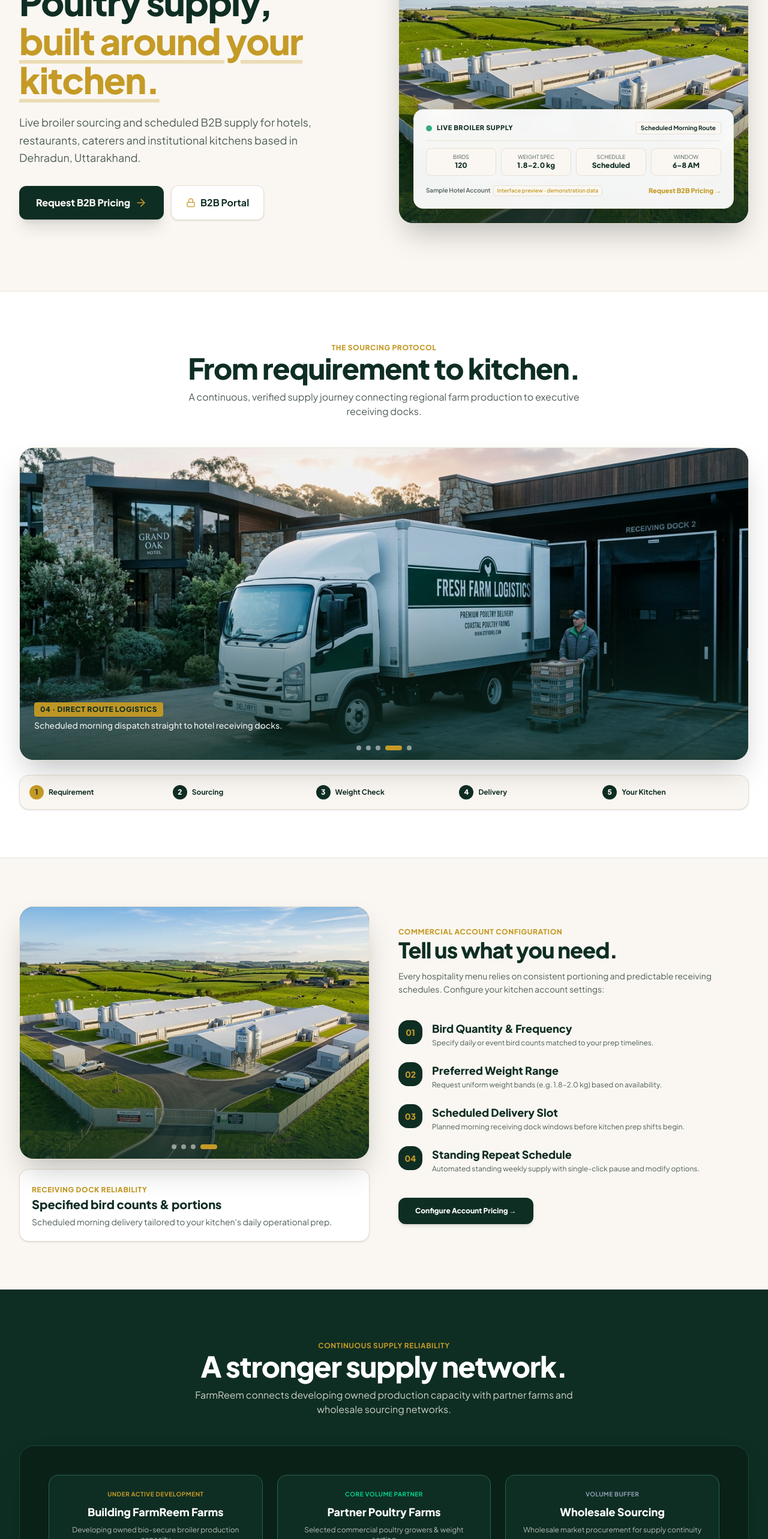
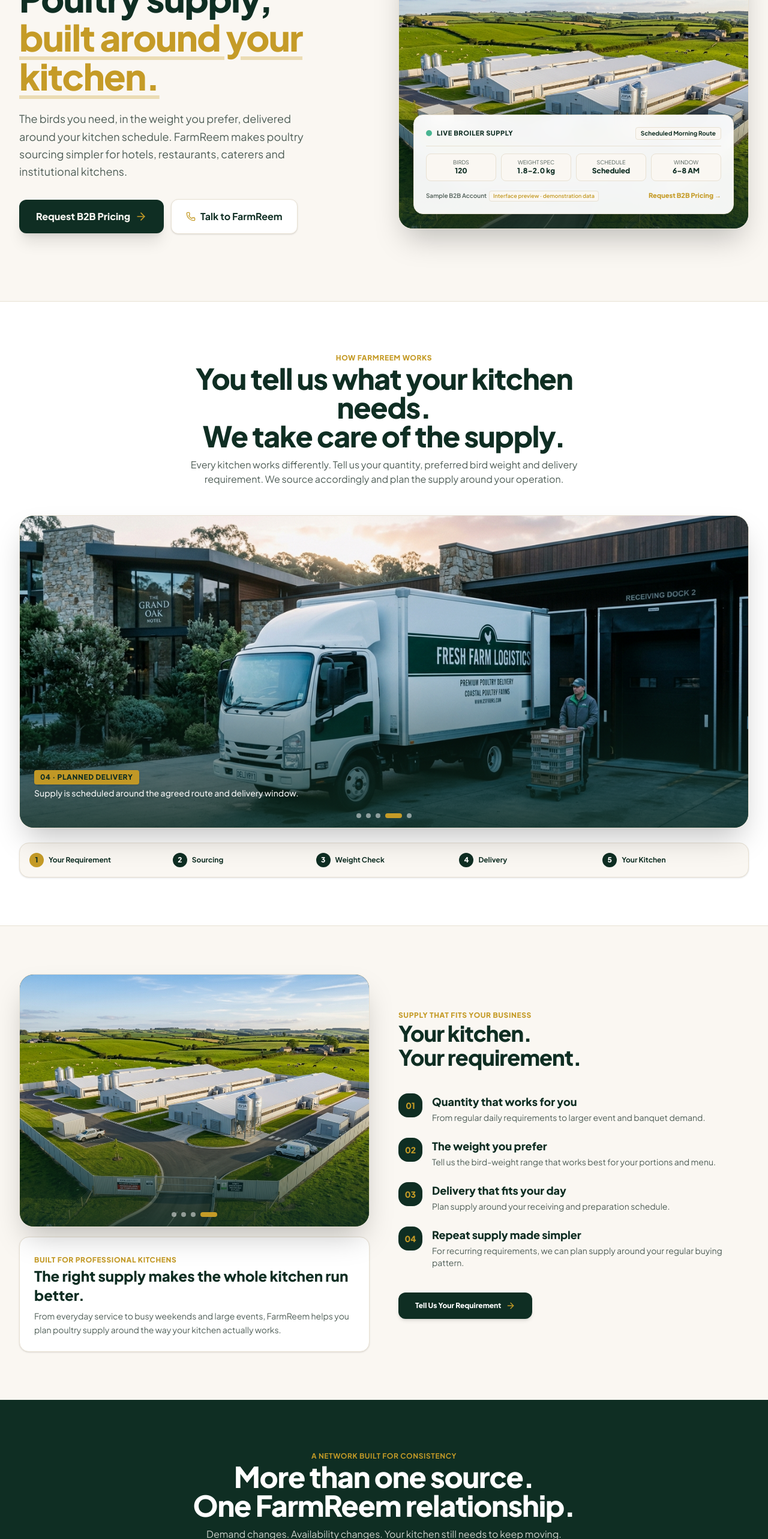
Before and after one commit to syedsadiq876-coder/farmreem, a Next.js app: page / in a window 1280 px wide. Shown: the part 234-2800 px from the top of the page at 60% size. Built offline with nearby package versions, Linux system fonts and the light colour scheme.

Commit message:
docs: implement exact approved homepage copy brief

```diff
--- a/src/app/page.tsx
+++ b/src/app/page.tsx
@@ -5,16 +5,7 @@ import {
   Lock,
   Phone,
   MessageSquare,
-  Scale,
-  Clock,
-  ShieldCheck,
-  Building2,
-  RotateCcw,
-  Calendar,
-  ChevronRight,
   MapPin,
-  CheckCircle2,
-  UserPlus,
 } from "lucide-react";
 import ImageCarousel from "@/components/ui/ImageCarousel";
 
@@ -30,7 +21,7 @@ export default function HomePage() {
     },
     {
       src: "/images/quality_inspect.jpg",
-      alt: "Hotel Foodservice Receiving Dock Verification",
+      alt: "Foodservice Quality Inspection",
     },
     {
       src: "/images/farm_facility.jpg",
@@ -41,33 +32,33 @@ export default function HomePage() {
   const sourcingSlides = [
     {
       src: "/images/farm_sunrise.jpg",
-      alt: "Partner Poultry Farm Sourcing",
-      captionTitle: "01 · Regional Farm Sourcing",
-      captionSub: "Partner Farm Network with monitored bird condition.",
+      alt: "Tell us what you need",
+      captionTitle: "01 · Tell us what you need",
+      captionSub: "Bird count, preferred weight and delivery requirement.",
     },
     {
       src: "/images/quality_inspect.jpg",
-      alt: "Bird Inspection & Calibrated Weighment",
-      captionTitle: "02 · Calibrated Weighment",
-      captionSub: "Dual weighment tickets recorded at dispatch.",
+      alt: "We source your supply",
+      captionTitle: "02 · We source your supply",
+      captionSub: "We coordinate supply through our sourcing network based on your requirement and availability.",
     },
     {
       src: "/images/farm_facility.jpg",
-      alt: "FarmReem Facility Infrastructure Development",
-      captionTitle: "03 · Controlled Infrastructure",
-      captionSub: "Bio-secure handling protocols and specialized crate transport.",
+      alt: "Weight check",
+      captionTitle: "03 · Weight check",
+      captionSub: "Birds are checked against the requested weight range before dispatch.",
     },
     {
       src: "/images/delivery_fleet.jpg",
-      alt: "Scheduled B2B Delivery Logistics",
-      captionTitle: "04 · Direct Route Logistics",
-      captionSub: "Scheduled morning dispatch straight to hotel receiving docks.",
+      alt: "Planned delivery",
+      captionTitle: "04 · Planned delivery",
+      captionSub: "Supply is scheduled around the agreed route and delivery window.",
     },
     {
       src: "/images/hero_chef_kitchen.jpg",
-      alt: "Commercial Kitchen Receiving",
-      captionTitle: "05 · Kitchen Receiving",
-      captionSub: "Receiving dock verification and account weight check.",
+      alt: "Ready for your kitchen",
+      captionTitle: "05 · Ready for your kitchen",
+      captionSub: "Your team receives the quantity and specification agreed for the order.",
     },
   ];
 
@@ -82,7 +73,7 @@ export default function HomePage() {
     },
     {
       src: "/images/quality_inspect.jpg",
-      alt: "Receiving Dock Verification",
+      alt: "Kitchen Quality Inspection",
     },
     {
       src: "/images/farm_facility.jpg",
@@ -97,7 +88,7 @@ export default function HomePage() {
     "url": "https://www.farmreem.com",
     "logo": "https://www.farmreem.com/images/farmreem-logo.png",
     "image": "https://www.farmreem.com/images/hero_foodservice.jpg",
-    "description": "B2B live broiler sourcing and scheduled poultry supply for hotels, restaurants, caterers and institutional kitchens.",
+    "description": "B2B live broiler sourcing and scheduled poultry supply for hotels, restaurants, caterers and institutional kitchens based in Dehradun, Uttarakhand.",
     "telephone": "+918475863634",
     "email": "contact@farmreem.com",
     "address": {
@@ -134,7 +125,7 @@ export default function HomePage() {
             <div className="lg:col-span-6 space-y-6 text-center lg:text-left">
               <div className="inline-flex items-center gap-2 px-3.5 py-1.5 rounded-full bg-white border border-[#E8E1D3] text-[#0F2E23] text-xs font-bold uppercase tracking-wider shadow-sm">
                 <MapPin className="w-3.5 h-3.5 text-[#C59B27]" />
-                <span>Foodservice Supply · India</span>
+                <span>B2B POULTRY SUPPLY</span>
               </div>
 
               <h1 className="text-4xl sm:text-5xl lg:text-6xl font-extrabold tracking-tight text-[#0F2E23] leading-[1.08]">
@@ -145,7 +136,7 @@ export default function HomePage() {
               </h1>
 
               <p className="text-base sm:text-lg text-[#4F5E57] font-normal leading-relaxed max-w-lg mx-auto lg:mx-0">
-                Live broiler sourcing and scheduled B2B supply for hotels, restaurants, caterers and institutional kitchens based in Dehradun, Uttarakhand.
+                The birds you need, in the weight you prefer, delivered around your kitchen schedule. FarmReem makes poultry sourcing simpler for hotels, restaurants, caterers and institutional kitchens.
               </p>
 
               {/* CTAs */}
@@ -158,13 +149,13 @@ export default function HomePage() {
                   <ArrowRight className="w-5 h-5 text-[#C59B27] group-hover:translate-x-1 transition-transform" />
                 </Link>
 
-                <Link
-                  href="/login"
+                <a
+                  href="tel:+918475863634"
                   className="w-full sm:w-auto bg-white hover:bg-[#FAF7F2] text-[#0F2E23] font-bold text-base px-6 py-4 rounded-xl border border-[#E8E1D3] transition-colors flex items-center justify-center gap-2 shadow-sm cursor-pointer"
                 >
-                  <Lock className="w-4 h-4 text-[#C59B27]" />
-                  B2B Portal
-                </Link>
+                  <Phone className="w-4 h-4 text-[#C59B27]" />
+                  Talk to FarmReem
+                </a>
               </div>
             </div>
 
@@ -212,7 +203,7 @@ export default function HomePage() {
 
                       <div className="pt-1 flex items-center justify-between text-xs">
                         <span className="text-[10px] text-[#4F5E57] font-semibold flex items-center gap-1">
-                          <span>Sample Hotel Account</span>
+                          <span>Sample B2B Account</span>
                           <span className="text-[9px] text-[#C59B27] bg-[#FAF7F2] px-1.5 py-0.5 rounded border border-[#E8E1D3]">Interface preview · demonstration data</span>
                         </span>
                         <Link
@@ -233,20 +224,21 @@ export default function HomePage() {
       </section>
 
       {/* -------------------------------------------------------------
-          SECTION 2 — ONE VISUAL BRAND STORY (Automatic Carousel Sequence)
+          SECTION 2 — HOW FARMREEM WORKS (Automatic Carousel Sequence)
          ------------------------------------------------------------- */}
       <section className="py-20 bg-white border-y border-[#E8E1D3]">
         <div className="max-w-7xl mx-auto px-4 sm:px-6 lg:px-8 space-y-12">
 
           <div className="text-center max-w-2xl mx-auto space-y-3">
             <span className="text-xs font-extrabold uppercase tracking-wider text-[#C59B27]">
-              The Sourcing Protocol
+              HOW FARMREEM WORKS
             </span>
             <h2 className="text-3xl sm:text-5xl font-extrabold text-[#0F2E23] tracking-tight">
-              From requirement to kitchen.
+              You tell us what your kitchen needs. <br className="hidden sm:inline" />
+              We take care of the supply.
             </h2>
             <p className="text-base text-[#4F5E57]">
-              A continuous, verified supply journey connecting regional farm production to executive receiving docks.
+              Every kitchen works differently. Tell us your quantity, preferred bird weight and delivery requirement. We source accordingly and plan the supply around your operation.
             </p>
           </div>
 
@@ -263,7 +255,7 @@ export default function HomePage() {
               <div className="grid grid-cols-2 sm:grid-cols-5 gap-3 text-xs font-bold text-[#0F2E23]">
                 <div className="flex items-center gap-2">
                   <span className="w-6 h-6 rounded-full bg-[#C59B27] text-[#0F2E23] flex items-center justify-center text-xs font-extrabold">1</span>
-                  <span>Requirement</span>
+                  <span>Your Requirement</span>
                 </div>
                 <div className="flex items-center gap-2">
                   <span className="w-6 h-6 rounded-full bg-[#0F2E23] text-white flex items-center justify-center text-xs font-extrabold">2</span>
@@ -289,13 +281,13 @@ export default function HomePage() {
       </section>
 
       {/* -------------------------------------------------------------
-          SECTION 3 — SUPPLY BUILT AROUND THE BUYER (Clean Visual + Editorial Copy Below)
+          SECTION 3 — PROFESSIONAL KITCHEN / RECEIVING VISUAL
          ------------------------------------------------------------- */}
       <section className="py-20 bg-[#FAF7F2]">
         <div className="max-w-7xl mx-auto px-4 sm:px-6 lg:px-8">
           <div className="grid grid-cols-1 lg:grid-cols-12 gap-12 items-center">
 
-            {/* Left: Clean Kitchen Visual Carousel + Editorial Block Below (NO Text Overlay) */}
+            {/* Left: Clean Kitchen Visual Carousel + Editorial Block Below */}
             <div className="lg:col-span-6 space-y-4">
               <ImageCarousel
                 slides={kitchenSlides}
@@ -304,31 +296,29 @@ export default function HomePage() {
               />
 
               {/* Text Placement Directly BELOW Photograph */}
-              <div className="p-5 rounded-2xl bg-white border border-[#E8E1D3] shadow-sm space-y-1">
+              <div className="p-6 rounded-2xl bg-white border border-[#E8E1D3] shadow-sm space-y-2">
                 <span className="text-xs font-extrabold uppercase tracking-wider text-[#C59B27]">
-                  Receiving Dock Reliability
+                  BUILT FOR PROFESSIONAL KITCHENS
                 </span>
-                <h3 className="text-xl font-extrabold text-[#0F2E23]">
-                  Specified bird counts & portions
-                </h3>
-                <p className="text-xs sm:text-sm text-[#4F5E57] leading-relaxed">
-                  Scheduled morning delivery tailored to your kitchen's daily operational prep.
+                <h2 className="text-2xl font-extrabold text-[#0F2E23]">
+                  The right supply makes the whole kitchen run better.
+                </h2>
+                <p className="text-sm text-[#4F5E57] leading-relaxed">
+                  From everyday service to busy weekends and large events, FarmReem helps you plan poultry supply around the way your kitchen actually works.
                 </p>
               </div>
             </div>
 
-            {/* Right: Tactile Specification Controls */}
+            {/* Right: CUSTOMER REQUIREMENT POINTS */}
             <div className="lg:col-span-6 space-y-8">
               <div className="space-y-3">
                 <span className="text-xs font-extrabold uppercase tracking-wider text-[#C59B27]">
-                  Commercial Account Configuration
+                  SUPPLY THAT FITS YOUR BUSINESS
                 </span>
                 <h2 className="text-3xl sm:text-4xl font-extrabold text-[#0F2E23] tracking-tight">
-                  Tell us what you need.
+                  Your kitchen. <br />
+                  Your requirement.
                 </h2>
-                <p className="text-sm text-[#4F5E57] leading-relaxed">
-                  Every hospitality menu relies on consistent portioning and predictable receiving schedules. Configure your kitchen account settings:
-                </p>
               </div>
 
               <div className="space-y-6 pt-2">
@@ -337,8 +327,8 @@ export default function HomePage() {
                     01
                   </div>
                   <div>
-                    <h3 className="font-extrabold text-lg text-[#0F2E23]">Bird Quantity & Frequency</h3>
-                    <p className="text-xs text-[#4F5E57] mt-0.5">Specify daily or event bird counts matched to your prep timelines.</p>
+                    <h3 className="font-extrabold text-lg text-[#0F2E23]">Quantity that works for you</h3>
+                    <p className="text-xs sm:text-sm text-[#4F5E57] mt-0.5">From regular daily requirements to larger event and banquet demand.</p>
                   </div>
                 </div>
 
@@ -347,8 +337,8 @@ export default function HomePage() {
                     02
                   </div>
                   <div>
-                    <h3 className="font-extrabold text-lg text-[#0F2E23]">Preferred Weight Range</h3>
-                    <p className="text-xs text-[#4F5E57] mt-0.5">Request uniform weight bands (e.g. 1.8–2.0 kg) based on availability.</p>
+                    <h3 className="font-extrabold text-lg text-[#0F2E23]">The weight you prefer</h3>
+                    <p className="text-xs sm:text-sm text-[#4F5E57] mt-0.5">Tell us the bird-weight range that works best for your portions and menu.</p>
                   </div>
                 </div>
 
@@ -357,8 +347,8 @@ export default function HomePage() {
                     03
                   </div>
                   <div>
-                    <h3 className="font-extrabold text-lg text-[#0F2E23]">Scheduled Delivery Slot</h3>
-                    <p className="text-xs text-[#4F5E57] mt-0.5">Planned morning receiving dock windows before kitchen prep shifts begin.</p>
+                    <h3 className="font-extrabold text-lg text-[#0F2E23]">Delivery that fits your day</h3>
+                    <p className="text-xs sm:text-sm text-[#4F5E57] mt-0.5">Plan supply around your receiving and preparation schedule.</p>
                   </div>
                 </div>
 
@@ -367,8 +357,8 @@ export default function HomePage() {
                     04
                   </div>
                   <div>
-                    <h3 className="font-extrabold text-lg text-[#0F2E23]">Standing Repeat Schedule</h3>
-                    <p className="text-xs text-[#4F5E57] mt-0.5">Automated standing weekly supply with single-click pause and modify options.</p>
+                    <h3 className="font-extrabold text-lg text-[#0F2E23]">Repeat supply made simpler</h3>
+                    <p className="text-xs sm:text-sm text-[#4F5E57] mt-0.5">For recurring requirements, we can plan supply around your regular buying pattern.</p>
                   </div>
                 </div>
               </div>
@@ -376,9 +366,10 @@ export default function HomePage() {
               <div className="pt-2">
                 <Link
                   href="/request-pricing"
-                  className="inline-flex items-center gap-2 bg-[#0F2E23] hover:bg-[#184636] text-white font-extrabold text-xs px-7 py-3.5 rounded-xl transition-all shadow-md"
+                  className="inline-flex items-center gap-2 bg-[#0F2E23] hover:bg-[#184636] text-white font-extrabold text-xs px-7 py-3.5 rounded-xl transition-all shadow-md group"
                 >
-                  Configure Account Pricing &rarr;
+                  Tell Us Your Requirement
+                  <ArrowRight className="w-4 h-4 text-[#C59B27] group-hover:translate-x-1 transition-transform" />
                 </Link>
               </div>
             </div>
@@ -388,20 +379,21 @@ export default function HomePage() {
       </section>
 
       {/* -------------------------------------------------------------
-          SECTION 4 — FARMREEM SUPPLY NETWORK (Deep Forest Green Brand Moment)
+          SECTION 5 — SUPPLY NETWORK (Deep Forest Green Brand Moment)
          ------------------------------------------------------------- */}
       <section className="py-20 bg-[#0F2E23] text-white relative overflow-hidden">
         <div className="max-w-7xl mx-auto px-4 sm:px-6 lg:px-8 space-y-12 relative z-10">
 
           <div className="text-center max-w-2xl mx-auto space-y-3">
             <span className="text-xs font-bold uppercase tracking-wider text-[#C59B27]">
-              Continuous Supply Reliability
+              A NETWORK BUILT FOR CONSISTENCY
             </span>
             <h2 className="text-3xl sm:text-5xl font-extrabold text-white tracking-tight">
-              A stronger supply network.
+              More than one source. <br />
+              One FarmReem relationship.
             </h2>
             <p className="text-base text-[#FAF7F2]/80">
-              FarmReem connects developing owned production capacity with partner farms and wholesale sourcing networks.
+              Demand changes. Availability changes. Your kitchen still needs to keep moving. FarmReem is building a flexible supply network that combines wholesale sourcing, selected farm partners and, over time, our own production.
             </p>
           </div>
 
@@ -410,27 +402,27 @@ export default function HomePage() {
             <div className="grid grid-cols-1 md:grid-cols-3 gap-6 text-center">
 
               <div className="p-6 rounded-2xl bg-[#0F2E23] border border-[#25634e] space-y-2">
-                <span className="text-[10px] font-bold text-[#C59B27] uppercase tracking-wider block">
-                  Under Active Development
+                <span className="text-[10px] font-bold text-slate-300 uppercase tracking-wider block">
+                  Active Sourcing
                 </span>
-                <h3 className="font-extrabold text-lg text-white">Building FarmReem Farms</h3>
-                <p className="text-xs text-[#FAF7F2]/70">Developing owned bio-secure broiler production capacity</p>
+                <h3 className="font-extrabold text-lg text-white">WHOLESALE SOURCING</h3>
+                <p className="text-xs text-[#FAF7F2]/70">Supporting today's supply requirements.</p>
               </div>
 
               <div className="p-6 rounded-2xl bg-[#0F2E23] border border-[#25634e] space-y-2">
                 <span className="text-[10px] font-bold text-emerald-400 uppercase tracking-wider block">
-                  Core Volume Partner
+                  Developing Network
                 </span>
-                <h3 className="font-extrabold text-lg text-white">Partner Poultry Farms</h3>
-                <p className="text-xs text-[#FAF7F2]/70">Selected commercial poultry growers & weight sorting</p>
+                <h3 className="font-extrabold text-lg text-white">PARTNER FARM NETWORK</h3>
+                <p className="text-xs text-[#FAF7F2]/70">Building direct relationships with poultry producers.</p>
               </div>
 
               <div className="p-6 rounded-2xl bg-[#0F2E23] border border-[#25634e] space-y-2">
-                <span className="text-[10px] font-bold text-slate-400 uppercase tracking-wider block">
-                  Volume Buffer
+                <span className="text-[10px] font-bold text-[#C59B27] uppercase tracking-wider block">
+                  Under Development
                 </span>
-                <h3 className="font-extrabold text-lg text-white">Wholesale Sourcing</h3>
-                <p className="text-xs text-[#FAF7F2]/70">Wholesale market procurement for supply continuity</p>
+                <h3 className="font-extrabold text-lg text-white">FARMREEM FARMS</h3>
+                <p className="text-xs text-[#FAF7F2]/70">Our own production capacity is under development.</p>
               </div>
 
             </div>
@@ -441,7 +433,7 @@ export default function HomePage() {
                 <span>FARMREEM SOURCING & LOGISTICS</span>
               </div>
               <p className="text-xs text-[#FAF7F2]/70 font-semibold pt-2">
-                Delivering to Hotels · Restaurants · Caterers · Institutions
+                Hotels · Restaurants · Caterers · Institutions
               </p>
             </div>
           </div>
@@ -450,20 +442,20 @@ export default function HomePage() {
       </section>
 
       {/* -------------------------------------------------------------
-          SECTION 5 — B2B EXPERIENCE + FINAL CTA (Light Premium Canvas)
+          SECTION 6 — B2B EXPERIENCE (Light Premium Canvas)
          ------------------------------------------------------------- */}
       <section className="py-20 bg-[#FFFDF9] border-t border-[#E8E1D3]">
         <div className="max-w-7xl mx-auto px-4 sm:px-6 lg:px-8 space-y-16">
 
           <div className="text-center max-w-2xl mx-auto space-y-3">
             <span className="text-xs font-extrabold uppercase tracking-wider text-[#C59B27]">
-              Digital Procurement Experience
+              FARMREEM B2B PORTAL — PREVIEW
             </span>
             <h2 className="text-3xl sm:text-5xl font-extrabold text-[#0F2E23] tracking-tight">
               Ordering should be the easy part.
             </h2>
             <p className="text-base text-[#4F5E57]">
-              Repeat previous orders in seconds, manage standing weekly allocations, and view account pricing from any device.
+              As FarmReem grows, we're building a simpler way for B2B customers to manage repeat requirements, preferred specifications, delivery schedules and account pricing—all in one place.
             </p>
           </div>
 
@@ -471,9 +463,9 @@ export default function HomePage() {
           <div className="bg-white rounded-3xl border border-[#E8E1D3] p-8 sm:p-12 shadow-xl space-y-8 max-w-4xl mx-auto">
             <div className="flex flex-wrap items-center justify-between gap-4 pb-6 border-b border-[#E8E1D3]">
               <div>
-                <span className="text-xs font-bold text-[#C59B27] uppercase tracking-wider">Customer Portal Preview</span>
-                <h3 className="text-xl font-extrabold text-[#0F2E23]">Demo B2B Hotel Account</h3>
-                <p className="text-[11px] text-[#4F5E57] font-medium mt-0.5">Interface preview · demonstration data</p>
+                <span className="text-xs font-bold text-[#C59B27] uppercase tracking-wider">FarmReem B2B Portal — Preview</span>
+                <h3 className="text-xl font-extrabold text-[#0F2E23]">Sample B2B Account</h3>
+                <p className="text-[11px] text-[#4F5E57] font-medium mt-0.5">Demonstration interface · customer portal in development</p>
               </div>
               <span className="px-3 py-1 rounded-full bg-[#FAF7F2] text-[#0F2E23] border border-[#E8E1D3] text-xs font-extrabold">
                 Demo B2B Account
@@ -509,11 +501,11 @@ export default function HomePage() {
 
           {/* FINAL CTA BLOCK */}
           <div className="bg-[#0F2E23] text-white rounded-3xl p-10 sm:p-14 text-center space-y-6 shadow-2xl">
-            <h3 className="text-3xl sm:text-5xl font-extrabold text-white tracking-tight">
-              Ready to simplify poultry procurement?
-            </h3>
+            <h2 className="text-3xl sm:text-5xl font-extrabold text-white tracking-tight">
+              Tell us what your kitchen needs.
+            </h2>
             <p className="text-base text-[#FAF7F2]/80 max-w-xl mx-auto">
-              Contact FarmReem in Dehradun at +91 8475863634 to configure your commercial kitchen supply account.
+              Whether it's a regular daily requirement, a busy weekend or an upcoming event, talk to FarmReem about your poultry supply.
             </p>
 
             <div className="pt-4 flex flex-col sm:flex-row items-center justify-center gap-4">
@@ -525,21 +517,18 @@ export default function HomePage() {
               </Link>
 
               <a
-                href="tel:+918475863634"
-                className="w-full sm:w-auto bg-[#184636] hover:bg-[#205945] text-white font-semibold text-base px-8 py-4 rounded-xl border border-[#25634e] transition-colors flex items-center justify-center gap-2"
-              >
-                <Phone className="w-4 h-4 text-[#C59B27]" /> Call +91 8475863634
-              </a>
-
-              <a
                 href="https://wa.me/918475863634"
                 target="_blank"
                 rel="noopener noreferrer"
                 className="w-full sm:w-auto bg-emerald-800 hover:bg-emerald-700 text-white font-semibold text-base px-7 py-4 rounded-xl border border-emerald-700 transition-colors flex items-center justify-center gap-2"
               >
-                <MessageSquare className="w-4 h-4 text-emerald-300" /> WhatsApp
+                <MessageSquare className="w-4 h-4 text-emerald-300" /> WhatsApp FarmReem
               </a>
             </div>
+
+            <p className="text-xs text-[#FAF7F2]/60 pt-2 font-medium">
+              B2B poultry supply · Dehradun, Uttarakhand
+            </p>
           </div>
 
         </div>
```
